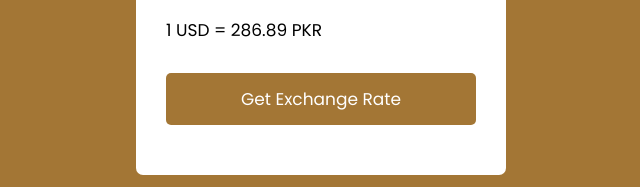
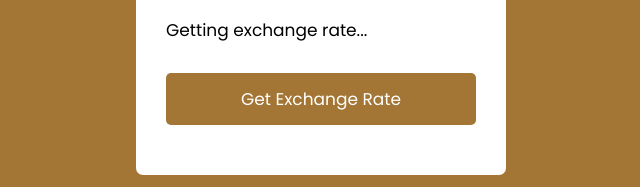
Before and after one commit to developer-rak/CurrencyConverterApp, a plain HTML site: page index.html in a window 1280 px wide. Both pictures are taken after a click on the button "Get Exchange Rate". Shown: the part 460-647 px from the top of the page, 319-959 px from the left. Drawn offline with Linux system fonts and the light colour scheme; no server answers.

Commit message:
getting exchange

```diff
--- a/index.html
+++ b/index.html
@@ -48,7 +48,7 @@
                     </div>
                 </div>
             </div>
-            <div class="exchange-rate">1 USD = 286.89 PKR</div>
+            <div class="exchange-rate">Getting exchange rate...</div>
             <button>Get Exchange Rate</button>
         </form>
     </div>
--- a/script.js
+++ b/script.js
@@ -27,7 +27,8 @@ getButton.addEventListener("click", e => {
 });
 
 function getExchangeRate() {
-    const amount = document.querySelector(".amount input");
+    const amount = document.querySelector(".amount input"),
+        exchangeRateTxt = document.querySelector(".exchange-rate");
     let amountVal = amount.value;
 
     // if user don't enter any value or enter 0 then we'll put 1 value by defualt in the input field
@@ -35,10 +36,12 @@ function getExchangeRate() {
         amount.value = "1";
         amountVal = 1;
     }
+    exchangeRateTxt.innerText = "Getting exchange rate..."
     let url = `https://v6.exchangerate-api.com/v6/521ec5eba5748c29b910c85b/latest/${fromCurrency.value}`;
     // fetching api response and returning it with parsing into js obj and in another then method recieving that object
     fetch(url).then(response => response.json()).then(result => {
         let exchangeRate = result.conversion_rates[toCurrency.value];
-        console.log(exchangeRate);
+        let totalExchangeRate = (amountVal * exchangeRate).toFixed(2);
+        exchangeRateTxt.innerText = `${amountVal} ${fromCurrency.value} = ${totalExchangeRate} ${toCurrency.value}`;
     })
 }
```
